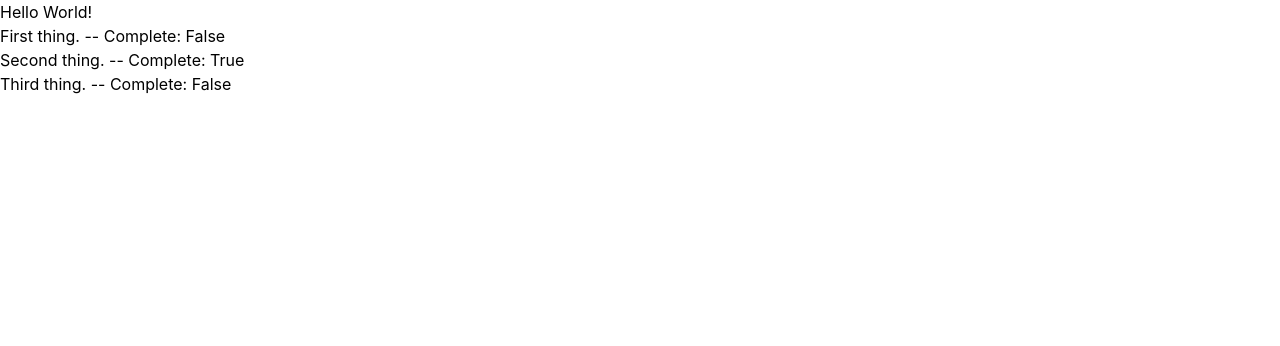
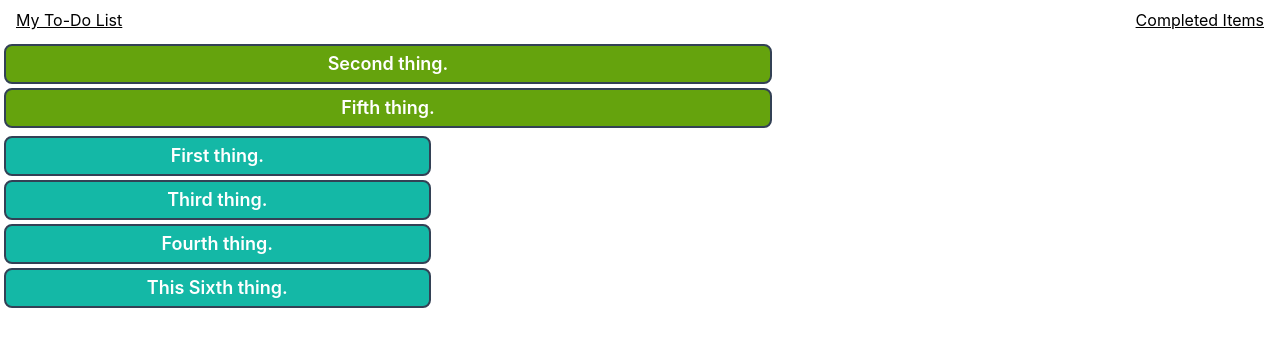
Before and after one commit to SilvaMedal/to-do, a React (Vite) app: page / in a window 1280 px wide. Shown: the top 346 px of the page. Built offline with nearby package versions, Linux system fonts and the light colour scheme.

Commit message:
Tailwind tweaks pt. 1

```diff
--- a/src/App.tsx
+++ b/src/App.tsx
@@ -22,11 +22,28 @@ function App() {
     completed: false,
   };
 
+  const item4: Item = {
+    title: "Fourth thing.",
+    completed: false,
+  };
+
+  const item5: Item = {
+    title: "Fifth thing.",
+    completed: true,
+  };
+
+  const item6: Item = {
+    title: "This Sixth thing.",
+    completed: false,
+  };
+
   return (
-    <div>
-      <p>Hello World!</p>
-
-      <Todos items={[item1, item2, item3]} />
+    <div className="">
+      <div className="flex justify-between py-2 px-4">
+        <span className="underline">My To-Do List</span>
+        <span className="underline">Completed Items</span>
+      </div>
+      <Todos items={[item1, item2, item3, item4, item5, item6]} />
     </div>
   );
 }
--- /dev/null
+++ b/src/CompletedItem.tsx
@@ -0,0 +1,17 @@
+import { Item } from "./TodoItem";
+
+export type CompletedItemProps = {
+  item: Item;
+};
+
+export function CompletedItem({ item }: CompletedItemProps) {
+  return (
+    <div
+      className="flex w-1/3 justify-center bg-teal-500
+        text-white text-lg font-semibold rounded-lg m-1
+          px-2 py-1 border-2 border-slate-700"
+    >
+      {item.title}
+    </div>
+  );
+}
--- a/src/TodoItem.tsx
+++ b/src/TodoItem.tsx
@@ -12,8 +12,12 @@ export type TodoItemProps = {
 
 export function TodoItem({ item }: TodoItemProps) {
   return (
-    <div>
-      {item.title} -- Complete: {item.completed ? "True" : "False"}
+    <div
+      className="flex w-3/5 justify-center bg-lime-600
+      text-white text-lg font-semibold rounded-lg m-1
+        px-2 py-1 border-2 border-slate-700"
+    >
+      {item.title}
     </div>
   );
 }
--- a/src/Todos.tsx
+++ b/src/Todos.tsx
@@ -1,4 +1,5 @@
 import { Item, TodoItem } from "./TodoItem";
+import { CompletedItem } from "./CompletedItem";
 
 export type TodosProps = {
   items: Item[];
@@ -6,10 +7,21 @@ export type TodosProps = {
 
 export function Todos({ items }: TodosProps) {
   return (
-    <div>
-      {items.map((item) => (
-        <TodoItem item={item} />
-      ))}
+    <div /*className="flex"*/>
+      <div className="flex-col">
+        {items.map((item) => {
+          if (item.completed) {
+            return <TodoItem item={item} />;
+          }
+        })}
+      </div>
+      <div className="flex-col content-end">
+        {items.map((item) => {
+          if (!item.completed) {
+            return <CompletedItem item={item} />;
+          }
+        })}
+      </div>
     </div>
   );
 }
```
